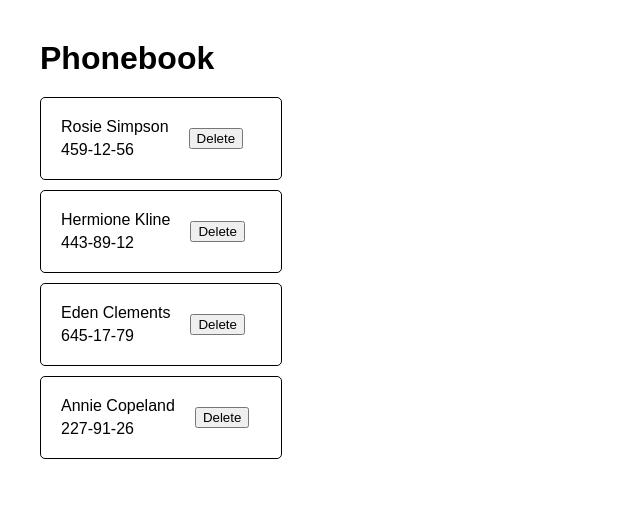
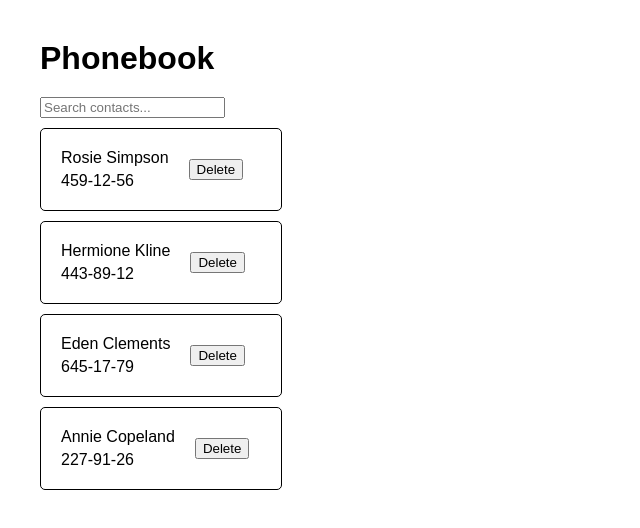
Before and after one commit to BilArt/goit-neo-react-hw-module3, a React (Vite) app: page / in a window 1280 px wide. Shown: the top 528 px of the page, without its empty margins (0-640 px from the left). Built offline with nearby package versions, Linux system fonts and the light colour scheme.

Commit message:
done SearchBox

```diff
--- a/src/App.css
+++ b/src/App.css
@@ -13,3 +13,7 @@ ul {
   padding: 0;
   margin: 0;
 }
+
+input {
+  margin-bottom: 10px;
+}
--- a/src/App.jsx
+++ b/src/App.jsx
@@ -1,5 +1,6 @@
 import { useState } from "react";
 import ContactList from './components/ContactList/ContactList';
+import SearchBox from './components/SearchBox/SearchBox';
 import "./App.css";
 
 function App() {
@@ -10,6 +11,14 @@ function App() {
     { id: "id-4", name: "Annie Copeland", number: "227-91-26" },
   ]);
 
+  const [searchTerm, setSearchTerm] = useState('');
+
+  const filteredContacts = contacts.filter(contact =>
+    contact.name.toLowerCase().split(" ").some(word =>
+      word.startsWith(searchTerm.toLowerCase())
+    )
+  );
+
   const deleteContact = (id) => {
     setContacts(contacts.filter((contact) => contact.id !== id));
   };
@@ -17,7 +26,8 @@ function App() {
   return (
     <div>
       <h1>Phonebook</h1>
-      <ContactList contacts={contacts} onDelete={deleteContact} />
+      <SearchBox searchTerm={searchTerm} onSearchChange={(e) => setSearchTerm(e.target.value)} />
+      <ContactList contacts={filteredContacts} onDelete={deleteContact} />
     </div>
   );
 }
--- a/src/components/SearchBox/SearchBox.jsx
+++ b/src/components/SearchBox/SearchBox.jsx
@@ -0,0 +1,19 @@
+import PropTypes from "prop-types";
+
+function SearchBox({ searchTerm, onSearchChange }) {
+  return (
+    <input
+      type="text"
+      value={searchTerm}
+      onChange={onSearchChange}
+      placeholder="Search contacts..."
+    />
+  );
+}
+
+SearchBox.propTypes = {
+  searchTerm: PropTypes.string.isRequired,
+  onSearchChange: PropTypes.string.isRequired,
+};
+
+export default SearchBox;
```
